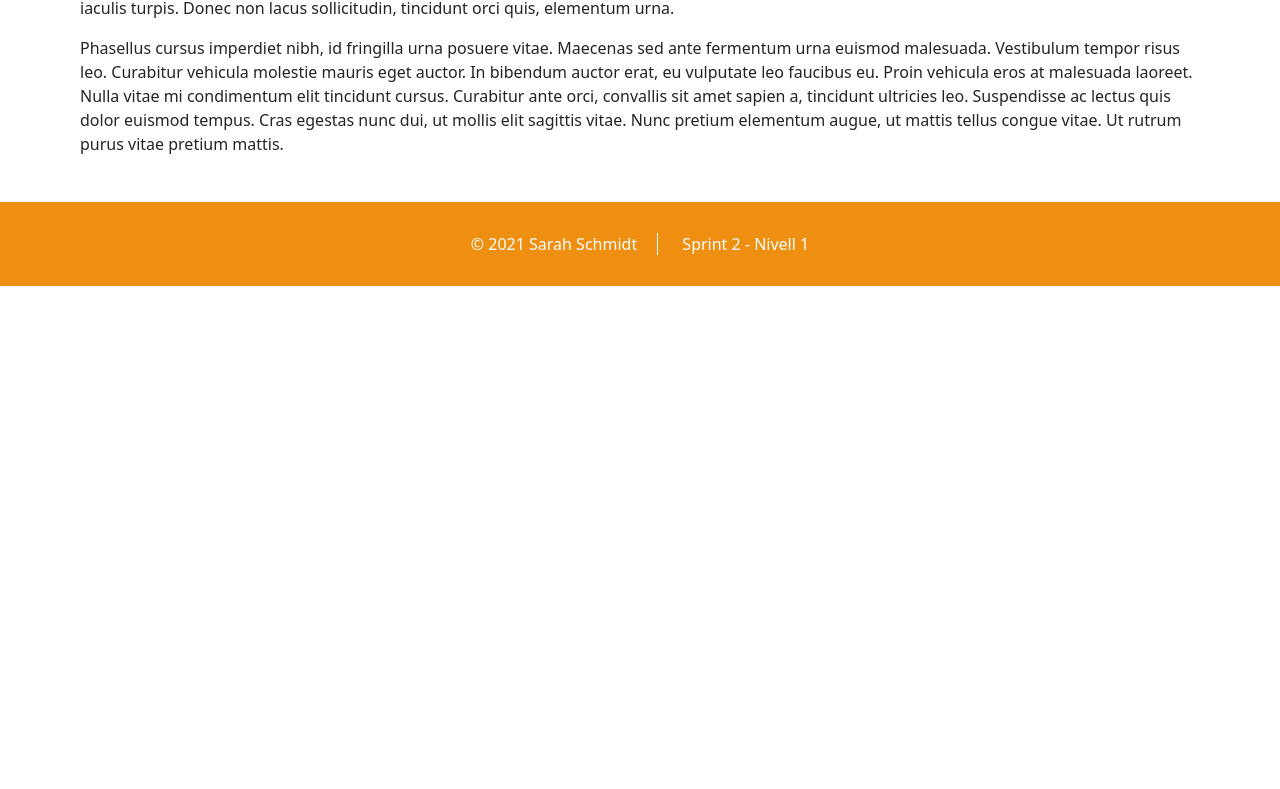
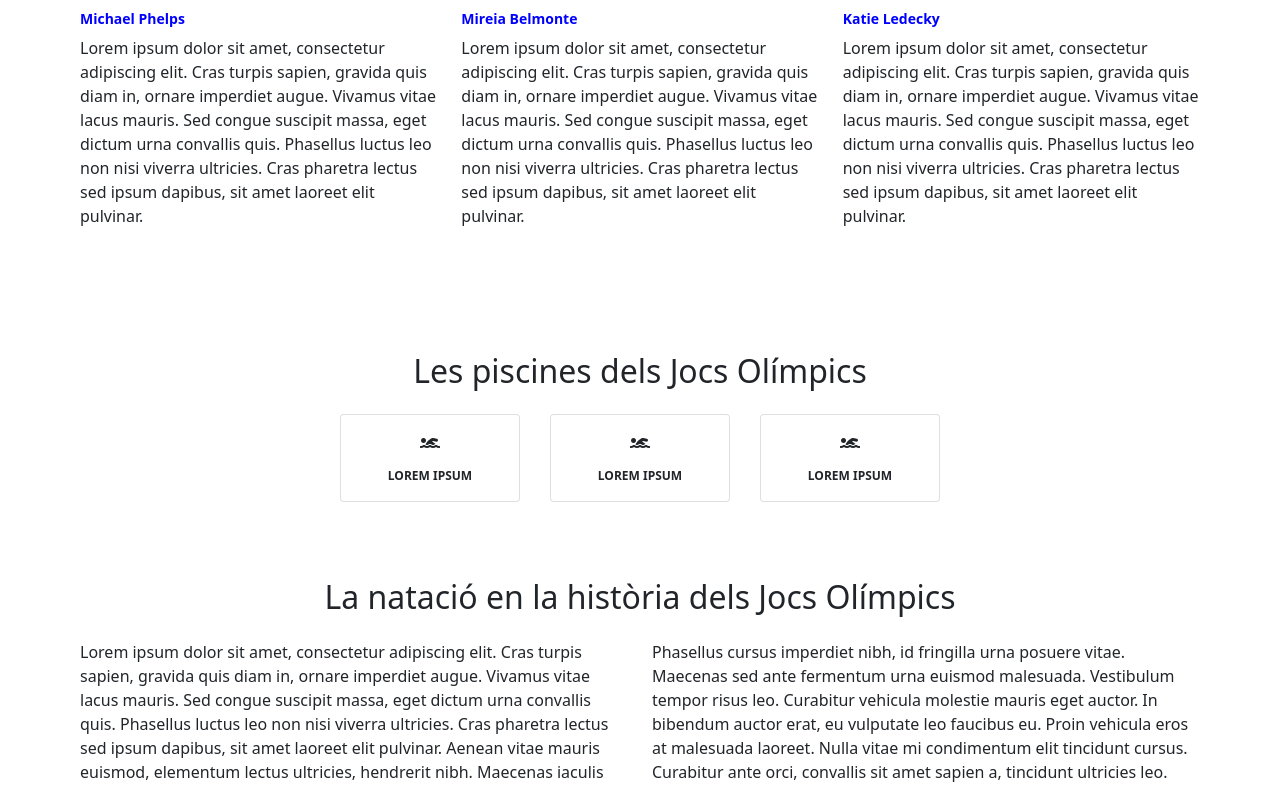
Before and after one commit to sschmidt0/sprint2_ex1_nivell1, a plain HTML site: page index.html in a window 1280 px wide. Shown: the part 742-1531 px from the top of the page. Before the commit the page ends 1028 px from the top, so only its background shows below. Drawn offline with nearby package versions, Linux system fonts and the light colour scheme.

Commit message:
second commit - add features for bootstap grid

```diff
--- a/css/styles.css
+++ b/css/styles.css
@@ -41,6 +41,33 @@ img {
   padding: 30px 10px;
 }
 
+.container h3 {
+  color: blue;
+  font-size: 14px;
+  font-weight: 700;
+}
+
+.swimmer-cards {
+  max-width: 600px;
+  margin: auto;
+}
+
+.card {
+  margin-bottom: 20px;
+}
+
+.card-text {
+  font-size: 12px;
+  font-weight: 900;
+  text-transform: uppercase;
+  text-align: center;
+}
+
+.card i {
+  margin-top: 20px;
+  text-align: center;
+}
+
 footer {
   display: flex;
   justify-content: space-around;
@@ -58,9 +85,17 @@ footer span:first-child {
 
 
 
-/* Small devices (landscape phones, 576px and up) */
 @media (min-width: 576px) {
   header {
     padding: 10px 30px;
   }
+
+  .card {
+    margin-right: 30px;
+    margin-bottom: 0;
+  }
+
+  .card:last-child {
+    margin-right: 0;
+  }
 }
--- a/index.html
+++ b/index.html
@@ -12,6 +12,8 @@
   <!-- Utilitzar Bootstrap des d’arxius descarregats
   <link rel="stylesheet" href="css/bootstrap.min.css">
   -->
+
+  <link rel="stylesheet" href="https://pro.fontawesome.com/releases/v5.13.0/css/all.css">
 
   <title>Pàgina amb Bootstrap</title>
 </head>
@@ -144,10 +146,59 @@
         </div>
       </div>
 
-      <article class="container">
-        <p>Lorem ipsum dolor sit amet, consectetur adipiscing elit. Cras turpis sapien, gravida quis diam in, ornare imperdiet augue. Vivamus vitae lacus mauris. Sed congue suscipit massa, eget dictum urna convallis quis. Phasellus luctus leo non nisi viverra ultricies. Cras pharetra lectus sed ipsum dapibus, sit amet laoreet elit pulvinar. Aenean vitae mauris euismod, elementum lectus ultricies, hendrerit nibh. Maecenas iaculis sodales felis, sed vehicula velit hendrerit ut. Vivamus vitae venenatis quam, in luctus ipsum. Etiam molestie, urna eget ultrices ornare, sapien nisl gravida lacus, at ultrices libero felis iaculis turpis. Donec non lacus sollicitudin, tincidunt orci quis, elementum urna.</p>
-        <p>Phasellus cursus imperdiet nibh, id fringilla urna posuere vitae. Maecenas sed ante fermentum urna euismod malesuada. Vestibulum tempor risus leo. Curabitur vehicula molestie mauris eget auctor. In bibendum auctor erat, eu vulputate leo faucibus eu. Proin vehicula eros at malesuada laoreet. Nulla vitae mi condimentum elit tincidunt cursus. Curabitur ante orci, convallis sit amet sapien a, tincidunt ultricies leo. Suspendisse ac lectus quis dolor euismod tempus. Cras egestas nunc dui, ut mollis elit sagittis vitae. Nunc pretium elementum augue, ut mattis tellus congue vitae. Ut rutrum purus vitae pretium mattis.</p>
-      </article>
+      <section class="container">
+        <h2 class="text-center mt-5 mb-4">Medallistes als Jocs Olímpics</h2>
+        <div class="row">
+          <div class="col-md">
+            <h3>Michael Phelps</h3>
+            <p>Lorem ipsum dolor sit amet, consectetur adipiscing elit. Cras turpis sapien, gravida quis diam in, ornare imperdiet augue. Vivamus vitae lacus mauris. Sed congue suscipit massa, eget dictum urna convallis quis. Phasellus luctus leo non nisi viverra ultricies. Cras pharetra lectus sed ipsum dapibus, sit amet laoreet elit pulvinar.</p>
+          </div>
+          <div class="col-md">
+            <h3>Mireia Belmonte</h3>
+            <p>Lorem ipsum dolor sit amet, consectetur adipiscing elit. Cras turpis sapien, gravida quis diam in, ornare imperdiet augue. Vivamus vitae lacus mauris. Sed congue suscipit massa, eget dictum urna convallis quis. Phasellus luctus leo non nisi viverra ultricies. Cras pharetra lectus sed ipsum dapibus, sit amet laoreet elit pulvinar.</p>
+          </div>
+          <div class="col-md">
+            <h3>Katie Ledecky</h3>
+            <p>Lorem ipsum dolor sit amet, consectetur adipiscing elit. Cras turpis sapien, gravida quis diam in, ornare imperdiet augue. Vivamus vitae lacus mauris. Sed congue suscipit massa, eget dictum urna convallis quis. Phasellus luctus leo non nisi viverra ultricies. Cras pharetra lectus sed ipsum dapibus, sit amet laoreet elit pulvinar.</p>
+          </div>
+        </div>
+      </section>
+      <section class="container">
+        <h2 class="text-center mt-5 mb-4">Les piscines dels Jocs Olímpics</h2>
+        <div class="row swimmer-cards">
+          <div class="col-md card">
+            <i class="fas fa-swimmer"></i>
+            <div class="card-body">
+              <p class="card-text">lorem ipsum</p>
+            </div>
+          </div>
+          <div class="col-md card">
+            <i class="fas fa-swimmer"></i>
+            <div class="card-body">
+              <p class="card-text">lorem ipsum</p>
+            </div>
+          </div>
+          <div class="col-md card">
+            <i class="fas fa-swimmer"></i>
+            <div class="card-body">
+              <p class="card-text">lorem ipsum</p>
+            </div>
+          </div>
+        </div>
+      </section>
+      <section class="container">
+        <h2 class="text-center mt-3 mb-4">La natació en la història dels Jocs Olímpics</h2>
+        <div class="row">
+          <div class="col-md">
+            <p>Lorem ipsum dolor sit amet, consectetur adipiscing elit. Cras turpis sapien, gravida quis diam in, ornare imperdiet augue. Vivamus vitae lacus mauris. Sed congue suscipit massa, eget dictum urna convallis quis. Phasellus luctus leo non nisi viverra ultricies. Cras pharetra lectus sed ipsum dapibus, sit amet laoreet elit pulvinar. Aenean vitae mauris euismod, elementum lectus ultricies, hendrerit nibh. Maecenas iaculis sodales felis, sed vehicula velit hendrerit ut. Vivamus vitae venenatis quam, in luctus ipsum. Etiam molestie, urna eget ultrices ornare, sapien nisl gravida lacus, at ultrices libero felis iaculis turpis. Donec non lacus sollicitudin, tincidunt orci quis, elementum urna.</p>
+          </div>
+          <div class="col-md">
+            <p>Phasellus cursus imperdiet nibh, id fringilla urna posuere vitae. Maecenas sed ante fermentum urna euismod malesuada. Vestibulum tempor risus leo. Curabitur vehicula molestie mauris eget auctor. In bibendum auctor erat, eu vulputate leo faucibus eu. Proin vehicula eros at malesuada laoreet. Nulla vitae mi condimentum elit tincidunt cursus. Curabitur ante orci, convallis sit amet sapien a, tincidunt ultricies leo. Suspendisse ac lectus quis dolor euismod tempus. Cras egestas nunc dui, ut mollis elit sagittis vitae. Nunc pretium elementum augue, ut mattis tellus congue vitae. Ut rutrum purus vitae pretium mattis.</p>
+          </div>
+        </div>
+      </section>
+
+
     </div>
 
     <footer>
```
